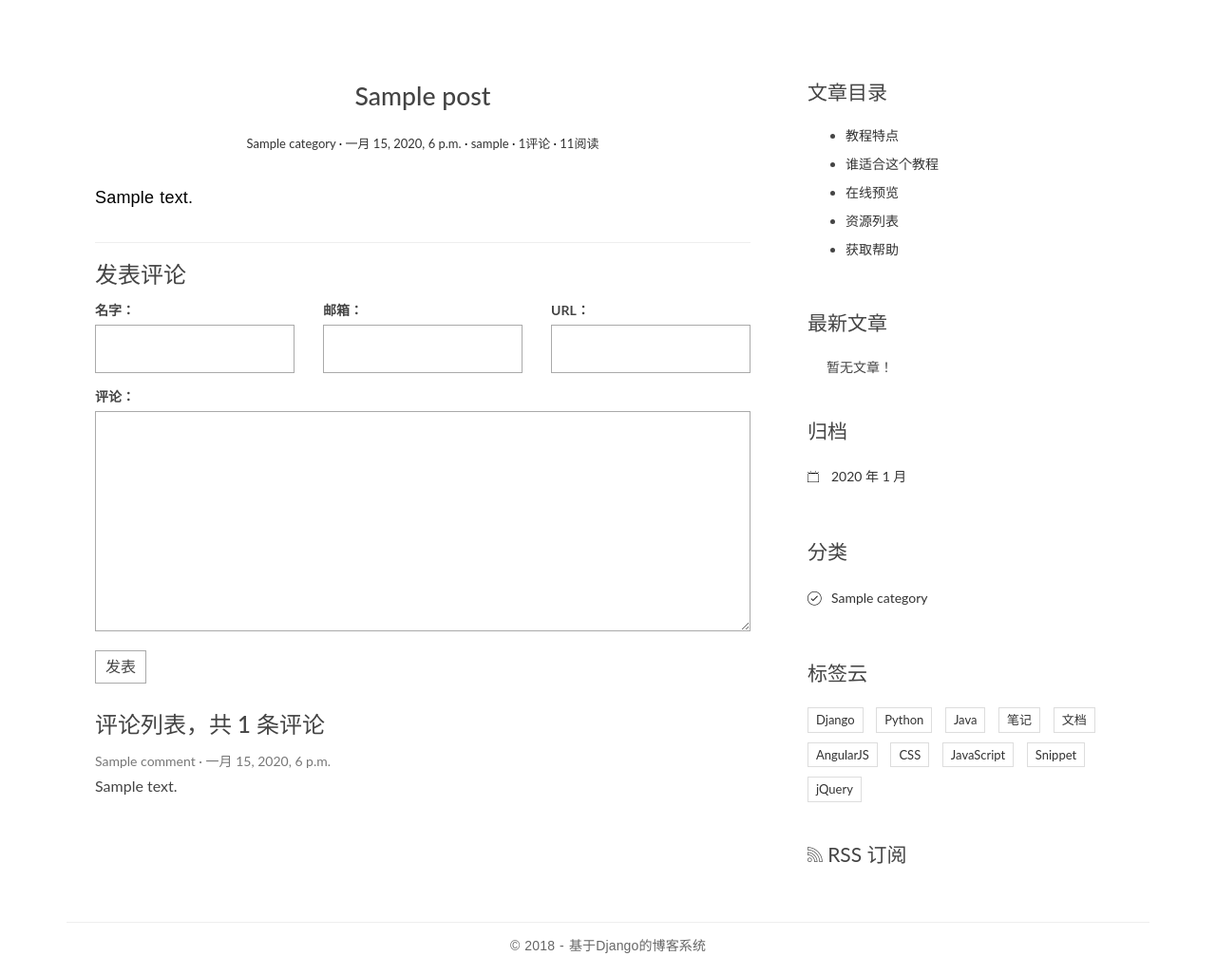
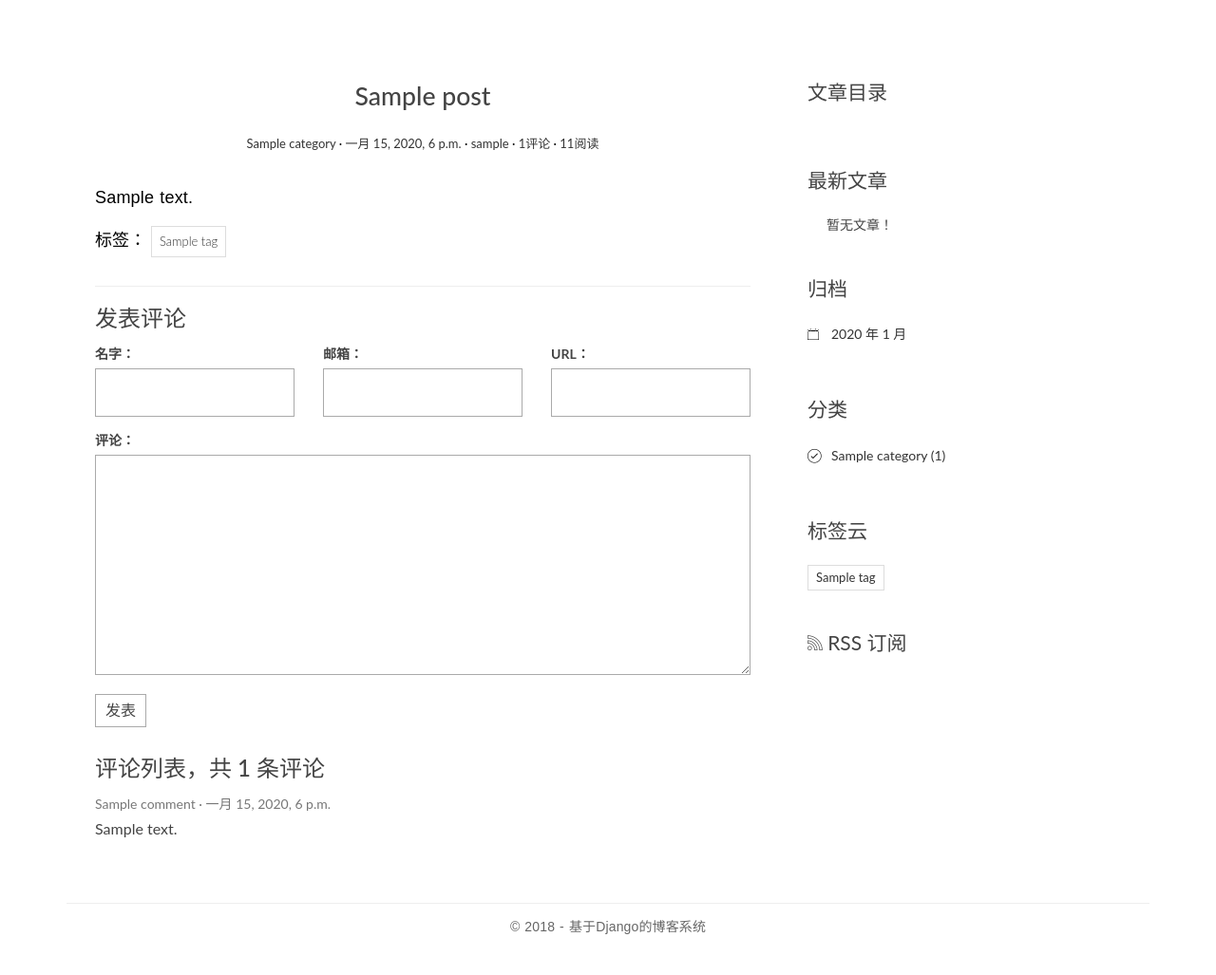
Before and after one commit to 0xiamu/blog, a Django app: page /post/1/ in a window 1280 px wide. Shown: the part 91-1118 px from the top of the page at 95% size. After the commit the page ends 1075 px from the top, so only its background shows below. Run offline with Django 3.2, Linux system fonts and the light colour scheme; tables that the repository leaves empty hold one stand-in row (values such as "Sample post"); some libraries are stand-ins or nearby versions.

Commit message:
complish

```diff
--- a/blogproject/blog/templatetags/blog_tags.py
+++ b/blogproject/blog/templatetags/blog_tags.py
@@ -1,5 +1,6 @@
-from ..models import Post, Category
+from ..models import Post, Category, Tag
 from django import template
+from django.db.models.aggregates import Count
 
 register = template.Library()
 
@@ -16,4 +17,9 @@
 
 @register.simple_tag
 def get_categories():
-    return Category.objects.all()
+    return Category.objects.annotate(num_posts=Count('post')).filter(num_posts__gt=0)
+
+
+@register.simple_tag
+def get_tags():
+    return Tag.objects.annotate(num_posts=Count('post')).filter(num_posts__gt=0)
--- a/blogproject/blog/urls.py
+++ b/blogproject/blog/urls.py
@@ -8,4 +8,7 @@
     url(r'^post/(?P<pk>[0-9]+)/$', views.PostDetailView.as_view(), name='detail'),
     url(r'^archives/(?P<year>[0-9]{4})/(?P<month>[0-9]{1,2})/$', views.ArchiveView.as_view(), name='archives'),
     url(r'^category/(?P<pk>[0-9]+)/$', views.CategoryView.as_view(), name='category'),
+    url(r'^tag/(?P<pk>[0-9]+)/$', views.TagView.as_view(), name='tag'),
+    url(r'^search/$', views.search, name='search')
+
 ]
--- a/blogproject/blog/views.py
+++ b/blogproject/blog/views.py
@@ -1,10 +1,13 @@
 from django.shortcuts import render, get_object_or_404
 # from django.http import HttpResponse
-from .models import Post, Category
+from .models import Post, Category, Tag
 import markdown
 from comments.forms import CommentForm
 # Create your views here.
 from django.views.generic import ListView, DetailView
+from django.utils.text import slugify
+from markdown.extensions.toc import TocExtension
+from django.db.models import Q
 
 
 class IndexView(ListView):
@@ -71,8 +74,6 @@
         return data
 
 
-
-
 '''def index(request):
     post_list = Post.objects.all()
     return render(request, 'blog/index.html', context={'post_list': post_list, })
@@ -108,12 +109,13 @@
 
     def get_object(self, queryset=None):
         post = super(PostDetailView, self).get_object(queryset=None)
-        post.body = markdown.markdown(post.body,
-                                      extensions=[
+        md = markdown.Markdown(extensions=[
                                           'markdown.extensions.extra',
                                           'markdown.extensions.codehilite',
-                                          'markdown.extensions.toc',
+                                          TocExtension(slugify=slugify),
                                       ])
+        post.body = md.convert(post.body)
+        post.toc = md.toc
         return post
 
     def get_context_data(self, **kwargs):
@@ -157,3 +159,26 @@
     def get_queryset(self):
         cate = get_object_or_404(Category, pk=self.kwargs.get('pk'))
         return super(CategoryView, self).get_queryset().filter(category=cate)
+
+
+class TagView(ListView):
+    model = Post
+    template_name = 'blog/index.html'
+    context_object_name = 'post_list'
+
+    def get_queryset(self):
+        tag = get_object_or_404(Tag, pk=self.kwargs.get('pk'))
+        return super(TagView, self).get_queryset().filter(tags=tag)
+
+
+def search(request):
+    q = request.GET.get('q')
+    error_msg = ''
+
+    if not q:
+        error_msg = '请输入关键词'
+        return render(request, 'blog/index.html', {'error_msg': error_msg})
+
+    post_list = Post.objects.filter(Q(title__icontains=q) | Q(body__icontains=q))
+    return render(request, 'blog/index.html', {'error_msg': error_msg,
+                                               'post_list': post_list})
--- a/blogproject/blogproject/urls.py
+++ b/blogproject/blogproject/urls.py
@@ -15,9 +15,11 @@
 """
 from django.conf.urls import url, include
 from django.contrib import admin
+from blog.feeds import AllPostsRssFeed
 
 urlpatterns = [
     url(r'^admin/', admin.site.urls),
-    url(r'',include('blog.urls')),
+    url(r'', include('blog.urls')),
     url(r'', include('comments.urls')),
+    url(r'^all/rss/$', AllPostsRssFeed(), name='rss'),
 ]
--- a/blogproject/templates/base.html
+++ b/blogproject/templates/base.html
@@ -59,8 +59,8 @@
                 <div id="header-search-box">
                     <a id="search-menu" href="#"><span id="search-icon" class="ion-ios-search-strong"></span></a>
                     <div id="search-form" class="search-form">
-                        <form role="search" method="get" id="searchform" action="#">
-                            <input type="search" placeholder="搜索" required>
+                        <form role="search" method="get" id="searchform" action="{% url 'blog:search' %}">
+                            <input type="search" name="q" placeholder="搜索" required>
                             <button type="submit"><span class="ion-ios-search-strong"></span></button>
                         </form>
                     </div>
@@ -116,7 +116,8 @@
                     <ul>
                         {% for category in category_list %}
                         <li>
-                            <a href="{% url 'blog:category' category.pk %}">{{ category.name }}</a>
+                            <a href="{% url 'blog:category' category.pk %}">{{ category.name }}
+                            <span class="post-count">({{ category.num_posts }})</span> </a>
                         </li>
                         {% empty %}
                         暂无分类！
@@ -126,41 +127,19 @@
 
                 <div class="widget widget-tag-cloud">
                     <h3 class="widget-title">标签云</h3>
+                    {% get_tags as tag_list %}
                     <ul>
+                        {% for tag in tag_list %}
                         <li>
-                            <a href="#">Django</a>
+                            <a href="{% url 'blog:tag' tag.pk %}">{{ tag.name }}</a>
                         </li>
-                        <li>
-                            <a href="#">Python</a>
-                        </li>
-                        <li>
-                            <a href="#">Java</a>
-                        </li>
-                        <li>
-                            <a href="#">笔记</a>
-                        </li>
-                        <li>
-                            <a href="#">文档</a>
-                        </li>
-                        <li>
-                            <a href="#">AngularJS</a>
-                        </li>
-                        <li>
-                            <a href="#">CSS</a>
-                        </li>
-                        <li>
-                            <a href="#">JavaScript</a>
-                        </li>
-                        <li>
-                            <a href="#">Snippet</a>
-                        </li>
-                        <li>
-                            <a href="#">jQuery</a>
-                        </li>
+                        {% empty %}
+                        暂无标签！
+                        {% endfor %}
                     </ul>
                 </div>
                 <div class="rss">
-                    <a href=""><span class="ion-social-rss-outline"></span> RSS 订阅</a>
+                    <a href="{% url 'rss' %}"><span class="ion-social-rss-outline"></span> RSS 订阅</a>
                 </div>
             </aside>
         </div>
--- a/blogproject/templates/blog/detail.html
+++ b/blogproject/templates/blog/detail.html
@@ -1,7 +1,7 @@
 {% extends 'base.html' %}
 
 {% block main %}
-<article class="post post-1">
+<article class="post post-{{ post.pk }}">
     <header class="entry-header">
         <h1 class="entry-title">{{ post.title }}</h1>
         <div class="entry-meta">
@@ -15,6 +15,14 @@
     </header>
     <div class="entry-content clearfix">
         {{ post.body|safe }}
+        <div class="widget-tag-cloud">
+            <ul>
+                标签：
+                {% for tag in post.tags.all %}
+                    <li><a href="{% url 'blog:tag' tag.pk %}">{{ tag.name }}</a></li>
+                {% endfor %}
+            </ul>
+        </div>
     </div>
 </article>
 <section class="comment-area" id="comment-area">
@@ -67,22 +75,6 @@
 {% block toc %}
 <div class="widget widget-content">
     <h3 class="widget-title">文章目录</h3>
-    <ul>
-        <li>
-            <a href="#">教程特点</a>
-        </li>
-        <li>
-            <a href="#">谁适合这个教程</a>
-        </li>
-        <li>
-            <a href="#">在线预览</a>
-        </li>
-        <li>
-            <a href="#">资源列表</a>
-        </li>
-        <li>
-            <a href="#">获取帮助</a>
-        </li>
-    </ul>
+   {{ post.toc|safe }}
 </div>
 {% endblock toc %}
--- a/blogproject/templates/blog/index.html
+++ b/blogproject/templates/blog/index.html
@@ -1,6 +1,10 @@
 {% extends 'base.html' %}
 
 {% block main %}
+    {% if error_msg %}
+        <p>{{ error_msg }}</p>
+    {% endif %}
+
     {% for post in post_list %}
     <article class="post post-{{ post.pk }}">
         <header class="entry-header">
```
Also changed, not shown: blogproject/blog/feeds.py (added, +18 -0 lines).
